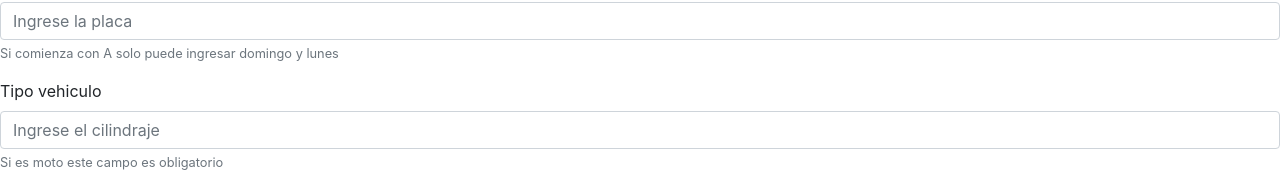
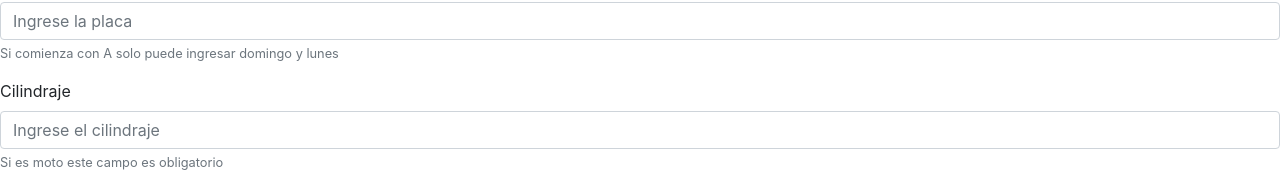
Before and after one commit to Alejolaya/frontParqueadero, an Angular app: page /RegistrarIngresoComponent in a window 1280 px wide. Shown: the part 253-425 px from the top of the page. Built offline with nearby package versions, Linux system fonts and the light colour scheme.

Commit message:
Formulario referenciado

```diff
--- /dev/null
+++ b/src/app/model/vehiculo.model.ts
@@ -0,0 +1,5 @@
+export class VehiculoModel {
+    public placa: string;
+    public tipoVehiculo: string;
+    public cilindraje: string;
+}
--- a/src/app/registrar-ingreso/registrar-ingreso.component.html
+++ b/src/app/registrar-ingreso/registrar-ingreso.component.html
@@ -3,19 +3,19 @@
   <div style="padding: 10px"></div>
   <div class="form-group">
     <label for="tipoVehiculo">Tipo vehiculo</label>
-    <input type="text" class="form-control" id="tipoVehiculo" aria-describedby="tipoVHelp" placeholder="Ingrese una M si es moto o una C si es carro">
+    <input type="text" class="form-control" name="tipoVehiculo" [(ngModel)]="vehiculo.placa" aria-describedby="tipoVHelp" placeholder="Ingrese una M si es moto o una C si es carro">
     <small id="tipoVHelp" class="form-text text-muted">Cualquier letra que no sea M sera tomada como carro</small>
   </div>
 
   <div class="form-group">
       <label for="placa">Placa</label>
-      <input type="text" class="form-control" id="placa" aria-describedby="placaHelp" placeholder="Ingrese la placa">
+      <input type="text" class="form-control" name="placa" [(ngModel)]="vehiculo.tipoVehiculo" aria-describedby="placaHelp" placeholder="Ingrese la placa">
       <small id="placaHelp" class="form-text text-muted">Si comienza con A solo puede ingresar domingo y lunes</small>
     </div>
 
     <div class="form-group">
-        <label for="cilindraje">Tipo vehiculo</label>
-        <input type="text" class="form-control" id="cilindraje" aria-describedby="cilindrajeHelp" placeholder="Ingrese el cilindraje">
+        <label for="cilindraje">Cilindraje</label>
+        <input type="text" class="form-control" name="cilindraje" id="cilindraje" [(ngModel)]="vehiculo.cilindraje" aria-describedby="cilindrajeHelp" placeholder="Ingrese el cilindraje">
         <small id="cilindrajeHelp" class="form-text text-muted">Si es moto este campo es obligatorio</small>
       </div>
 
--- a/src/app/registrar-ingreso/registrar-ingreso.component.ts
+++ b/src/app/registrar-ingreso/registrar-ingreso.component.ts
@@ -1,15 +1,22 @@
+import { VehiculoModel } from './../model/vehiculo.model';
 import { Component, OnInit } from '@angular/core';
+import { RegistrarIngresoService } from './registrar-ingreso.service';
 
 @Component({
   selector: 'app-registrar-ingreso',
   templateUrl: './registrar-ingreso.component.html',
-  styleUrls: ['./registrar-ingreso.component.css']
+  styleUrls: ['./registrar-ingreso.component.css'],
+  providers:[RegistrarIngresoService]
 })
 export class RegistrarIngresoComponent implements OnInit {
-
-  constructor() { }
+  private vehiculo: VehiculoModel
+  constructor() {
+    this.vehiculo = new VehiculoModel();
+   }
 
   ngOnInit() {
   }
 
+
+
 }
--- a/src/app/registrar-ingreso/registrar-ingreso.service.ts
+++ b/src/app/registrar-ingreso/registrar-ingreso.service.ts
@@ -1,4 +1,5 @@
 import { Injectable } from '@angular/core';
+
 
 @Injectable({
   providedIn: 'root'
```
Also changed, not shown: src/app/app.module.ts (+6 -1 lines).
